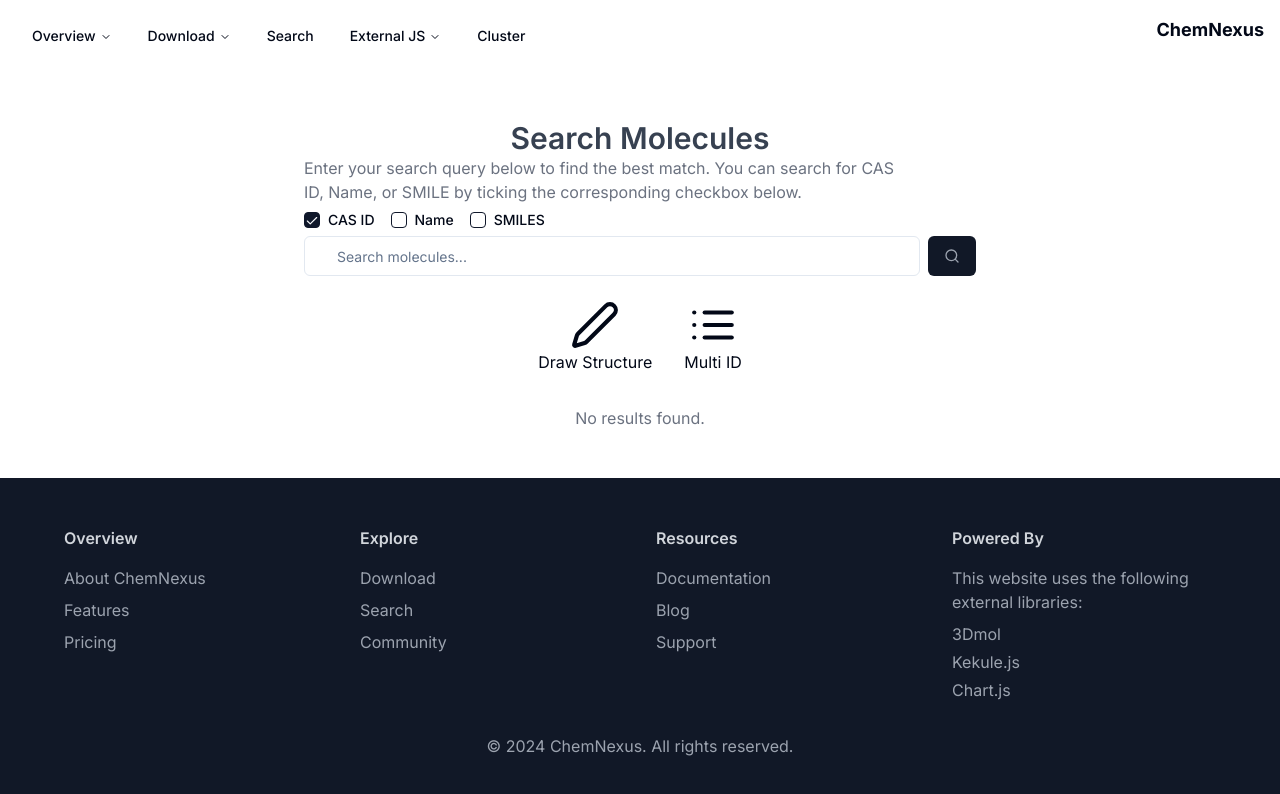
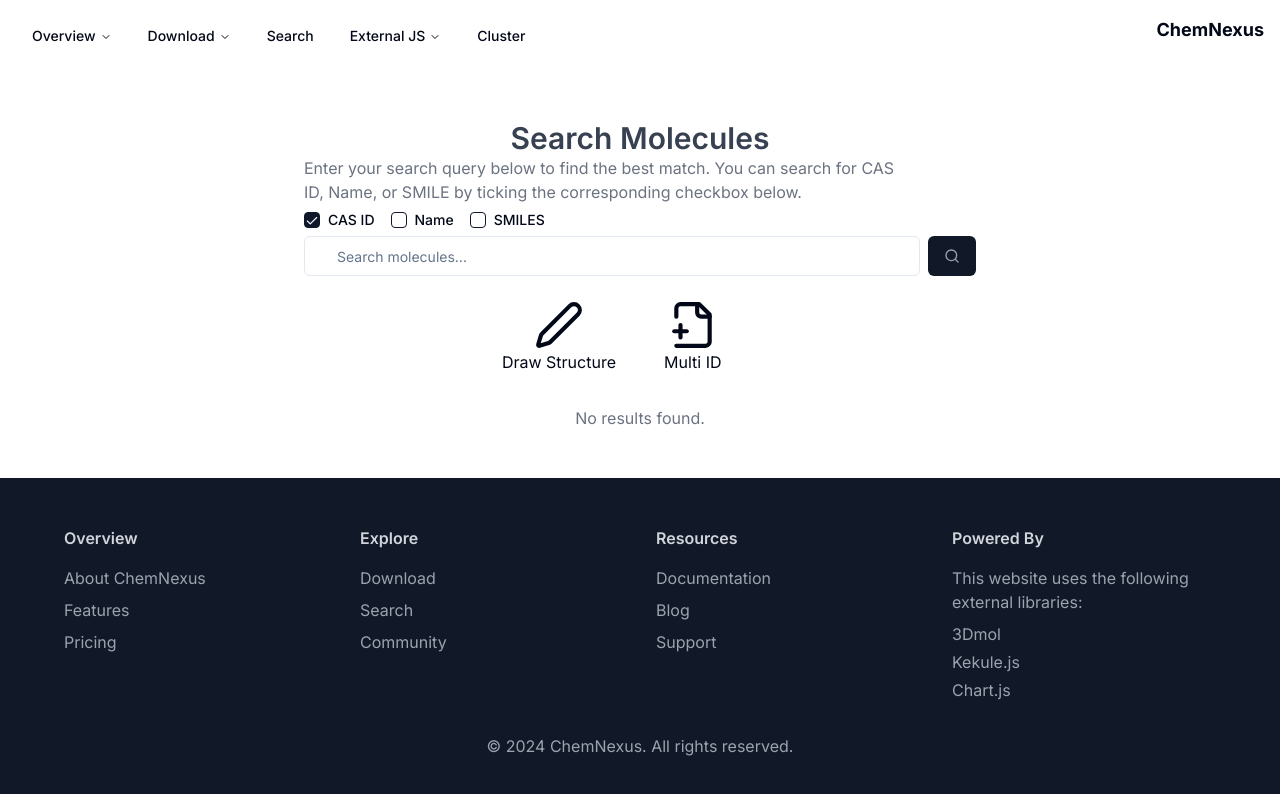
Before and after one commit to ukeSJTU/clc-db-frontend, a Next.js app: page /search in a window 1280 px wide. Shown: the top 794 px of the page. Built offline with nearby package versions, Linux system fonts and the light colour scheme.

Commit message:
fix(ui): :bug: adjust the layout of special search components

```diff
--- a/app/(search)/search/page.tsx
+++ b/app/(search)/search/page.tsx
@@ -120,14 +120,18 @@ const SearchPage = () => {
                     />
                 </div>
                 <div className="flex flex-row items-center justify-center px-4">
+                    <div className="flex justify-end mr-2 w-1/2">
                         <DrawStructureComponent
                             onSubmit={handleSpecialSearchInput}
                             onClose={() => setShowDropdown(false)}
                         />
+                    </div>
+                    <div className="flex justify-start ml-2 w-1/2">
                         <MultiCasIDSearchComponent
                             onSubmit={handleSpecialSearchInput}
                             onClose={() => setShowDropdown(false)}
                         />
+                    </div>
                 </div>
             </div>
             {/* Result Components */}
--- a/components/searchpage/SpecialSearch.tsx
+++ b/components/searchpage/SpecialSearch.tsx
@@ -7,7 +7,7 @@ import React, { useState } from "react";
 import { Button } from "@/components/ui/button";
 
 import KekuleComponent from "@/components/searchpage/KekuleComponent";
-import { Pen, List } from "lucide-react";
+import { Pen, List, FilePlus2 } from "lucide-react";
 
 interface DrawStructureProps {
     onSubmit: (smiles: string, type: string) => void;
@@ -34,7 +34,7 @@ const DrawStructureComponent: React.FC<DrawStructureProps> = ({
         <div className="flex ">
             <div
                 onClick={() => setShowKekule(true)}
-                className="hover:bg-gray-200 hover:border-gray-400rounded-md p-4 cursor-pointer"
+                className="hover:bg-gray-200 hover:border-gray-400 rounded-md p-4 cursor-pointer"
             >
                 <div className="flex flex-col items-center">
                     <Pen size={50} />
@@ -109,7 +109,7 @@ const MultiCasIDSearchComponent: React.FC<MultiCasIDSearchProps> = ({
                 className="hover:bg-gray-200 hover:border-gray-400 rounded-md p-4 cursor-pointer"
             >
                 <div className="relative flex flex-col items-center">
-                    <List size={50} />
+                    <FilePlus2 size={50} />
                     Multi ID
                 </div>
             </div>
```
Lines whose indentation alone changed are shown as unchanged.
